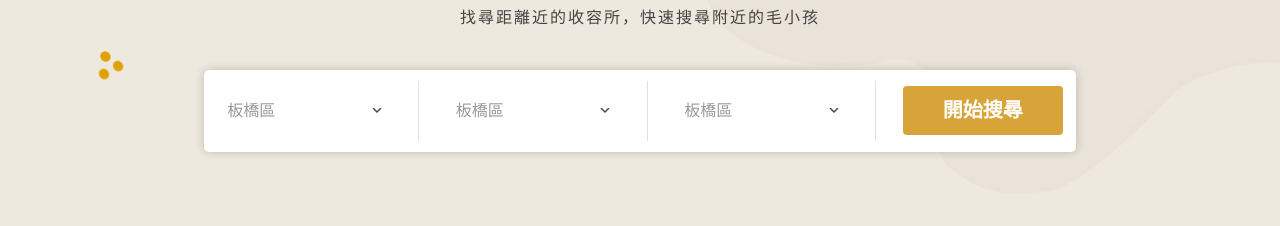
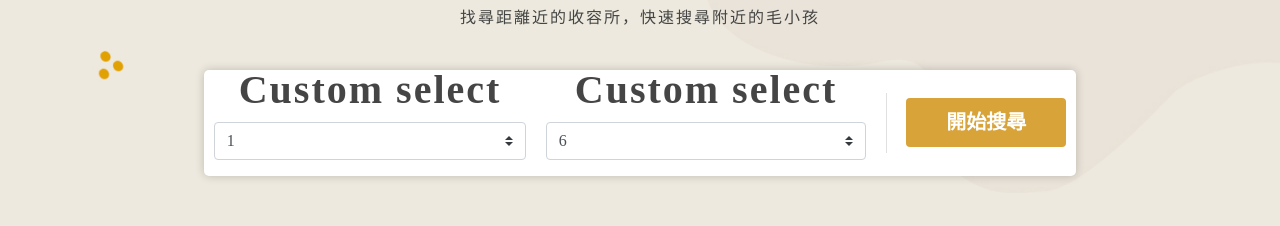
Before and after one commit to brain00021/nissaShulter, a React (Create React App) app: page / in a window 1280 px wide. Shown: the part 473-699 px from the top of the page. Built offline with nearby package versions, Linux system fonts and the light colour scheme; no server answers.

Commit message:
update filer setting

```diff
--- a/src/components/Filter.jsx
+++ b/src/components/Filter.jsx
@@ -1,87 +1,76 @@
 import React, { useState, useEffect } from "react";
 import axios from "axios"
-import {Container,DropdownButton,Dropdown,Button} from 'react-bootstrap';
+import {Container,Form,Button} from 'react-bootstrap';
 import 'assets/scss/filter.scss'
 
+import useUtils from "../utils.js";
+const Filter = () => {
+  const {animalAllShelter} =useUtils();
+  const [filterData,setFilterData] = useState({});
+  useEffect( async() =>{
+    const {data} = await animalAllShelter();
+    const filterCounty = data.reduce((acc,item) => {
+      const curCountry = item?.STANAME.slice(0,3);
+      if(!acc.some(county => county === curCountry)){
+        acc.push(curCountry);
+      }
 
-const Filter = () => {
-  // useEffect(() =>{
-  //   const token = 'keyxs0GG8Do3iCnIx';
-  //   const headers = {
-  //     // accept: "application/json",
-  //     "Authorization": 'Bearer ' + token,
-  //     "Content-Type": 'application/json'
-  //   }
-  //   let axiosConfig = {
-  //     headers: {
-  //         'Authorization': 'Bearer keyxs0GG8Do3iCnIx',
-  //         'Content-Type': 'application/json'
-  //     }
-  //   };
-  //   const data = {
-  //     "records": [
-  //       {
-  //         "fields": {
-  //           "Name": "brian",
-  //           "account": "brain00021",
-  //           "test1": "123",
-  //           "Status": "Todo"
-  //         }
-  //       },
-  //       {
-  //         "fields": {
-  //           "Name": "lkis",
-  //           "account": "sss",
-  //           "test1": "ss",
-  //           "Status": "In progress"
-  //         }
-  //       }
-  //     ]
-  //   }
-    // const url = 'https://api.airtable.com/v0/apprwk49htUubEQBt/Member'
-    // axios.post(url,data,axiosConfig).then((res)=>{
-    //   console.log(res)
-    // })
-  // })
+      return acc
+    },[])
+    const filterShelterData =  data.reduce((acc,item) => {
+      const {STANAME,UserTag,UserType} = item;
+      if(!acc.some(county => county.STANAME === STANAME)){
+        acc.push({STANAME,UserTag,UserType});
+      }
+
+      return acc
+    },[])
+    setFilterData({
+      countrys:filterCounty,
+      shulter:filterShelterData
+    })
+
+
+  },[])
+  const onChange = (e) => {
+    console.log(e.target.value,'settingValue')
+
+  }
+  console.log(filterData,'filterData')
+
   return (
     <Container id="filterWrapper" >
       <h2>尋找我的毛小孩 </h2>
       <h6>找尋距離近的收容所，快速搜尋附近的毛小孩</h6>
       <div className="filterSection">
-      <DropdownButton
 
-        menuAlign="left"
-        title="板橋區"
-        id="county"
-      >
-        <Dropdown.Item eventKey="1">Action</Dropdown.Item>
-        <Dropdown.Item eventKey="2">Another action</Dropdown.Item>
-        <Dropdown.Item eventKey="3">Something else here</Dropdown.Item>
-      </DropdownButton>
-      <span className="filterBorder"></span>
-      <DropdownButton
-        className="dropdownToggle"
-        menuAlign="left"
-        title="板橋區"
-        id="county"
-      >
-        <Dropdown.Item eventKey="1">Action</Dropdown.Item>
-        <Dropdown.Item eventKey="2">Another action</Dropdown.Item>
-        <Dropdown.Item eventKey="3">Something else here</Dropdown.Item>
-      </DropdownButton>
-      <span className="filterBorder"></span>
-      <DropdownButton
-        className="dropdownToggle"
-        menuAlign="left"
-        title="板橋區"
-        id="county"
-      >
-        <Dropdown.Item eventKey="1">Action</Dropdown.Item>
-        <Dropdown.Item eventKey="2">Another action</Dropdown.Item>
-        <Dropdown.Item eventKey="3">Something else here</Dropdown.Item>
-      </DropdownButton>
-      <span className="filterBorder"></span>
-      <Button className="filterButton"> 開始搜尋 </Button>
+      <Form>
+        <Form.Group controlId="exampleForm.SelectCustom">
+          <Form.Label>Custom select</Form.Label>
+          <Form.Control as="select" onChange={onChange} custom>
+            <option>1</option>
+            <option>2</option>
+            <option>3</option>
+            <option>4</option>
+            <option>5</option>
+          </Form.Control>
+        </Form.Group>
+      </Form>
+      <Form>
+        <Form.Group controlId="exampleForm.SelectCustom">
+          <Form.Label>Custom select</Form.Label>
+          <Form.Control as="select" onChange={onChange} custom>
+            <option>6</option>
+            <option>7</option>
+            <option>8</option>
+            <option>9</option>
+            <option>10</option>
+          </Form.Control>
+        </Form.Group>
+      </Form>
+
+        <span className="filterBorder"></span>
+        <Button className="filterButton"> 開始搜尋 </Button>
       </div>
     </Container>
   )
--- a/src/components/Footer.jsx
+++ b/src/components/Footer.jsx
@@ -8,7 +8,7 @@ const Footer = () => {
   return (
     <div className="footer">
       <Container>
-      <i class="fas fa-camera"></i>
+      <i className="fas fa-camera"></i>
       本站所有資訊來源為政府資料開放平台及會員自行刊登，本站對資訊內容無法確實檢查，僅就一般正常情理做審核，如有遺漏或侵犯它人權益由刊登者自行負擔相關責任。 如有任何疑問請與我們聯絡 © 2020 毛小孩不想流浪 prototype view
       </Container>
     </div>
--- a/src/components/Header.jsx
+++ b/src/components/Header.jsx
@@ -33,8 +33,8 @@ const Header =  () => {
         <Navbar.Collapse>
           <Nav className="ml-auto">
 
-            <Nav.Link as={Link} to="/" activeClassName="active">領養須知</Nav.Link>
-            <Nav.Link as={Link} to="/about" activeClassName="active" >領養浪浪</Nav.Link>
+            <Nav.Link as={Link} to="/" activeclassname="active">領養須知</Nav.Link>
+            <Nav.Link as={Link} to="/about" activeclassname="active" >領養浪浪</Nav.Link>
 
             <DropdownButton id="dropdown-basic-button" title={lang}>
               <Dropdown.Menu>
@@ -42,9 +42,9 @@ const Header =  () => {
                 <Dropdown.Item onClick={() => changeLanguage("en")}>EN</Dropdown.Item>
               </Dropdown.Menu>
             </DropdownButton>
-              <Nav.Link as={Link} to="/favoriteAnimal" activeClassName="active" className="favoriteIcon" ></Nav.Link>
-              <Nav.Link as={Link} to="/login"  activeClassName="active">登入</Nav.Link>
-              <Nav.Link as={Link} to="/signUp"  activeClassName="active">註冊</Nav.Link>
+              <Nav.Link as={Link} to="/favoriteAnimal" activeclassname="active" className="favoriteIcon" ></Nav.Link>
+              <Nav.Link as={Link} to="/login"  activeclassname="active">登入</Nav.Link>
+              <Nav.Link as={Link} to="/signUp"  activeclassname="active">註冊</Nav.Link>
           </Nav>
         </Navbar.Collapse>
       </Navbar>
--- a/src/components/IndexAnimalList.jsx
+++ b/src/components/IndexAnimalList.jsx
@@ -2,8 +2,8 @@ import React, { useState, useEffect } from "react";
 import SwiperCore, { Navigation, Pagination, Scrollbar, A11y, Autoplay } from 'swiper';
 import { Swiper, SwiperSlide } from 'swiper/react';
 import 'swiper/swiper.scss';
-import { useLocalStorage } from 'useLocalStorage';
-import axios from "axios"
+// import { useLocalStorage } from 'useLocalStorage';
+// import axios from "axios"
 import {
   BrowserRouter as Router,
   Link,
--- a/src/components/banner.jsx
+++ b/src/components/banner.jsx
@@ -14,7 +14,7 @@ const bannerSwiper = ({bannerGroup}) => {
     <Swiper
       spaceBetween={0}
       slidesPerView={1}
-      onSlideChange={() => console.log('slide change')}
+      onSlideChange={() => {}}
       onSwiper={(swiper) => console.log(swiper)}
       autoplay={{ delay: 3000 }}
       navigation={{
@@ -23,8 +23,8 @@ const bannerSwiper = ({bannerGroup}) => {
       }}
     >
       <div className="swiper-button-prev"></div>
-      {bannerGroup.map((item) =>{
-        return( <SwiperSlide><div className="web_view"><img src={item.web} /></div><div className="mob_view"><img src={item.mob} /></div></SwiperSlide>)
+      {bannerGroup.map((item,Cindex) =>{
+        return( <SwiperSlide key={Cindex}><div className="web_view"><img src={item.web} /></div><div className="mob_view"><img src={item.mob} /></div></SwiperSlide>)
       })}
 
       {/* <SwiperSlide><img src={pic2} /></SwiperSlide> */}
--- a/src/pages/AnimalList.jsx
+++ b/src/pages/AnimalList.jsx
@@ -13,22 +13,17 @@ import {
 } from "react-router-dom";
 import AnimalCard from "../components/AnimalCard.jsx";
 import axios from "axios";
+import useUtils from "../utils.js";
 
 const AnimalList = () => {
   const [animalList, setAnimalList] = useState([]);
+  const {getAnimalTotal} = useUtils();
   useEffect(() => {
-    console.log("hi");
-    const url =
-      "https://asms.coa.gov.tw/Asms/api/ViewAnimal?pageSize=200&currentPage=1&sortDirection=DESC&sortFields=AcceptDate";
-    axios.get(url).then(({ data }) => {
-      setAnimalList([...data]);
-    });
+    getAnimalTotal();
   }, []);
-  return animalList.map((animal) => {
-    console.log(animal, "test");
-    const amialPic = "https://asms.coa.gov.tw/Amlapp/Upload/Pic/" + animal.pic;
-    return <Link to="/"><AnimalCard pic={amialPic} /></Link>;
-  });
+  return (
+    <></>
+  )
 };
 
 export default AnimalList;
--- a/src/utils.js
+++ b/src/utils.js
@@ -16,7 +16,7 @@ const useStore = () => {
   const animalList = async () => {
     try {
       const url =
-        "https://asms.coa.gov.tw/Asms/api/ViewNowAnimal?pageSize=500&currentPage=1&sortFields=AcceptDate";
+        "https://asms.coa.gov.tw/Asms/api/ViewNowAnimal?pageSize=200&currentPage=1&sortFields=CreateTime";
       const config = { headers: { "Access-Control-Allow-Origin": "*" } };
       const res = await axios.get(url, config);
       const copyData = JSON.parse(JSON.stringify(res.data));
@@ -28,6 +28,37 @@ const useStore = () => {
       return copyDataCustom;
     } catch (e) {
       console.log("animalList", e);
+    }
+  };
+  const animalAllShelter = async () => {
+    try {
+      const url = "https://asms.coa.gov.tw/Asms/api/Shelter?UserType=G";
+      const config = { headers: { "Access-Control-Allow-Origin": "*" } };
+      const res = await axios.get(url, config);
+      return res;
+    } catch (e) {
+      console.log("animalList", e);
+    }
+  };
+  const getAnimalTotal = async () => {
+    try {
+      const url =
+        "https://cors-anywhere.herokuapp.com/https://asms.coa.gov.tw/amlapp/Handler_ENRF/App/getAnimalCount.ashx";
+      const headers = {
+        headers: {
+          Accept: "application/json",
+          "Content-Type": "multipart/form-data",
+        },
+      };
+      let forData = new FormData();
+      forData.append(
+        "Data",
+        '{"TableName":"Adopt","Breed":"","ChipID":"","AcceptNum":"","Unit":""}'
+      );
+      const res = await axios.post(url, forData, headers);
+      return res;
+    } catch (e) {
+      console.log("totalError", e);
     }
   };
   const animalDetail = async (acceptNum, id) => {
@@ -81,6 +112,8 @@ const useStore = () => {
     animalDetail,
     shulterInfomation,
     checkIsFav,
+    getAnimalTotal,
+    animalAllShelter,
   };
 };
 
```
Also changed, not shown: src/pages/Login.jsx (+38 -0 lines), 1 other file (tests, documents, lock files or other folders).
